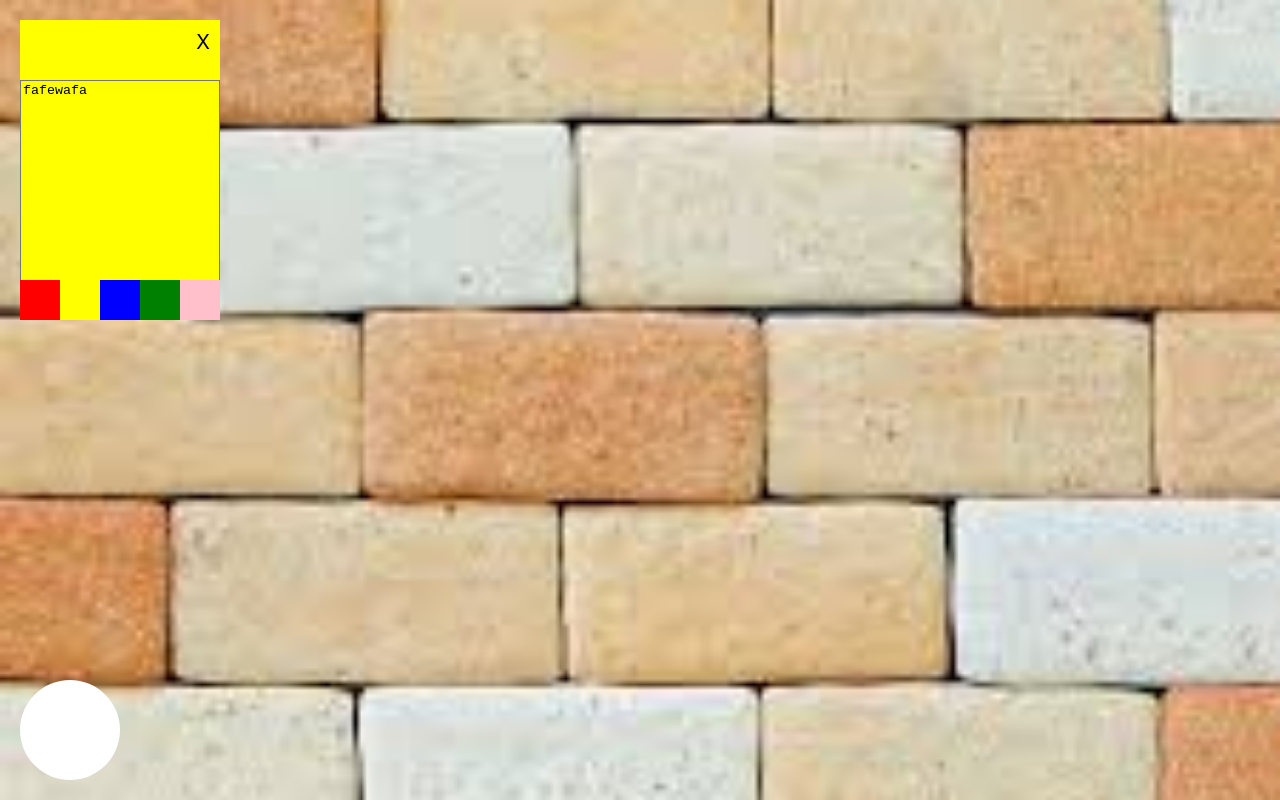
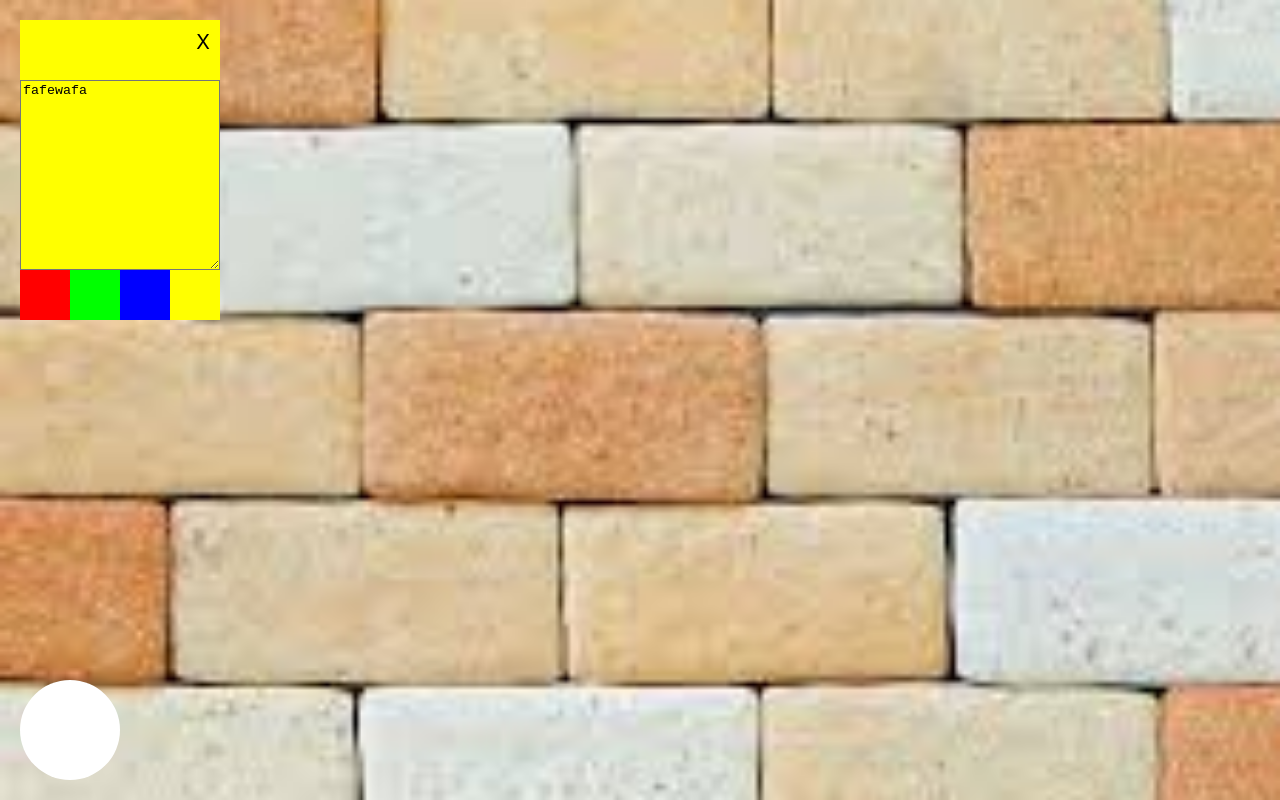
Before and after one commit to IshinoJun/vue_stday, a Nuxt app: page / in a window 1280 px wide. Built offline with nearby package versions, Linux system fonts and the light colour scheme.

Commit message:
20190420PM
答えあわせ

```diff
--- a/components/ColorBox.vue
+++ b/components/ColorBox.vue
@@ -1,22 +1,38 @@
 <template>
   <div
-    @click="$emit('colorClicked', $event)"
-    class="change-color"
+    class="color-box"
+    :style="{ background: color }"
+    @click="changeColor"
   />
 </template>
 
 <script>
 export default {
+  props: {
+    color: {
+      type: String,
+      required: true
+    },
+    index: {
+      type: Number,
+      required: true
+    }
+  },
+  methods: {
+    changeColor() {
+      this.$store.commit('setColor', {
+        color: this.color,
+        index: this.index
+      })
+    }
+  }
 }
 </script>
 
 <style scoped>
-.change-color {
-  position: absolute;
-  bottom: 0px;
-  left:  0px;
-  width: 40px;
-  height: 40px;
-  cursor: pointer;
+.color-box {
+  width: 50px;
+  height: 50px;
+  float: left;
 }
 </style>
--- a/components/Memo.vue
+++ b/components/Memo.vue
@@ -2,7 +2,8 @@
   <div
     :style="{
       top: `${posY}px`,
-      left: `${posX}px`
+      left: `${posX}px`,
+      background: bgColor
     }"
     class="memo"
   >
@@ -14,16 +15,14 @@
       :text="text"
       @inputed="onInputed"
     />
-    <color-box
-      v-for="i in backgroundColorList.length"
-      @colorClicked="colorClicked(i, $event)"
-        :key="i"
-        :index="i"
-        :style="{
-          left: `${40*i-40}px`,
-          background: `${backgroundColorList[i-1]}`
-        }"
-     />
+    <div class="color-pallet">
+      <color-box
+        v-for="color in colorList"
+        :key="color"
+        :color="color"
+        :index="index"
+      />
+    </div>
   </div>
 </template>
 
@@ -32,6 +31,7 @@ import DragHandler from '~/components/DragHandler.vue'
 import TextBox from '~/components/TextBox.vue'
 import RemoveBtn from '~/components/RemoveBtn.vue'
 import ColorBox from '~/components/ColorBox.vue'
+
 export default {
   components: {
     DragHandler,
@@ -52,15 +52,17 @@ export default {
       type: String,
       required: true
     },
+    bgColor: {
+      type: String,
+      required: true
+    },
     index: {
       type: Number,
       required: true
     }
   },
-  data: function () {
-    return {
-      backgroundColorList: ['red', 'yellow', 'blue', 'green', 'pink']
-    }
+  computed: {
+    colorList: () => ['#f00', '#0f0', '#00f', '#ff0']
   },
   methods: {
     onInputed(text) {
@@ -68,9 +70,6 @@ export default {
         text,
         index: this.index
       })
-    },
-    colorClicked(i, $event) {
-      this.$store.commit('colorChange', i)
     }
   }
 }
@@ -81,6 +80,10 @@ export default {
   position: fixed;
   width: 200px;
   height: 300px;
-  background: #ff0;
+}
+
+.color-pallet {
+  position: absolute;
+  bottom: 0;
 }
 </style>
--- a/components/TextBox.vue
+++ b/components/TextBox.vue
@@ -26,7 +26,7 @@ export default {
 .text-box {
   position: absolute;
   display: block;
-  bottom: 0;
+  bottom: 50px;
   top: 60px;
   left: 0;
   width: 100%;
--- a/pages/index.vue
+++ b/pages/index.vue
@@ -11,6 +11,7 @@
         :pos-x="memoInfo.posX"
         :pos-y="memoInfo.posY"
         :text="memoInfo.text"
+        :bgColor="memoInfo.color"
         :index="i"
         @dragStart="dragStart(i, $event)"
         @dragEnd="dragEnd"
--- a/store/index.js
+++ b/store/index.js
@@ -3,7 +3,8 @@ export const state = () => ({
     {
       posX: 20,
       posY: 20,
-      text: 'fafewafa'
+      text: 'fafewafa',
+      color: '#ff0'
     }
   ]
 })
@@ -25,7 +26,7 @@ export const mutations = {
   initMemo(state, memoData) {
     state.memoInfoList = memoData
   },
-  addMemo(state, index) {
+  addMemo(state) {
     const lastMemo = state.memoInfoList[state.memoInfoList.length - 1]
 
     state.memoInfoList = [
@@ -33,7 +34,8 @@ export const mutations = {
       {
         posX: lastMemo.posX + 220,
         posY: lastMemo.posY + 20,
-        text: ''
+        text: '',
+        color: '#ff0'
       }
     ]
   },
@@ -52,6 +54,18 @@ export const mutations = {
       }
     })
   },
+  setColor(state, { color, index }) {
+    state.memoInfoList = state.memoInfoList.map((memoInfo, i) => {
+      if (i === index) {
+        return {
+          ...memoInfo,
+          color
+        }
+      } else {
+        return memoInfo
+      }
+    })
+  },
   dragMemo(state, { index, deltaX, deltaY }) {
     state.memoInfoList = state.memoInfoList.map((memo, i) => {
       if (i === index) {
@@ -64,19 +78,5 @@ export const mutations = {
         return memo
       }
     })
-  },
-  colorChange(state, index) {
-    const backgroundColorList = ['red', 'yellow', 'blue', 'green', 'pink']
-    state.memoInfoList = state.memoInfoList.map((memo, i) => {
-      if (i === index) {
-        console.log(`${backgroundColorList[index - 1]}`)
-        return {
-          ...memo,
-          backgroundColor: `${backgroundColorList[index - 1]}`
-        }
-      } else {
-        return memo
-      }
-    })
   }
 }
```
